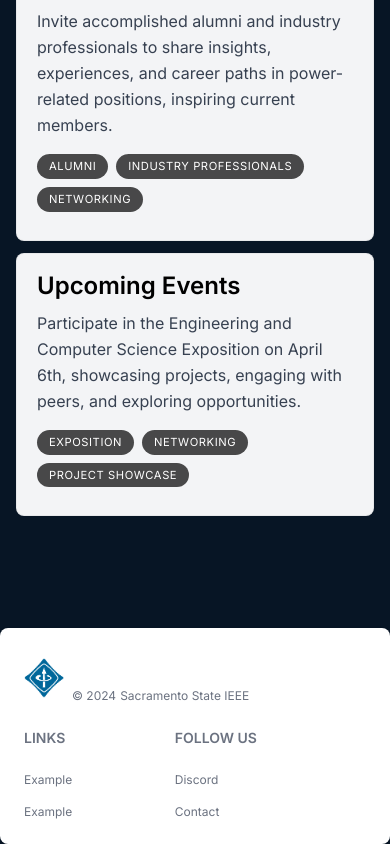
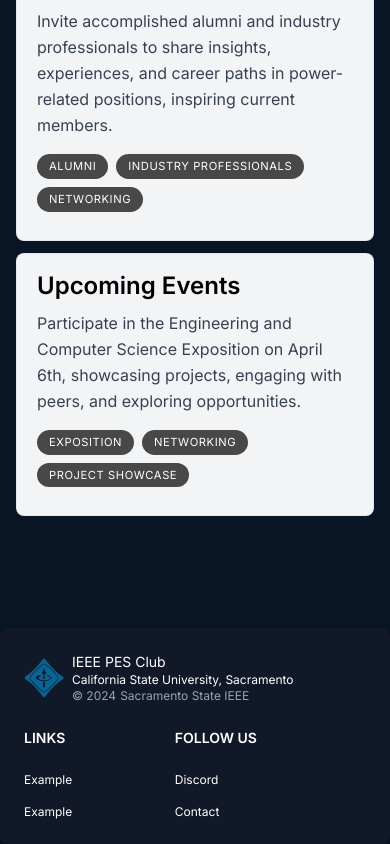
Before and after one commit to BrianBeilby/ieee-web-app, a Next.js app: page /events in a window 390 px wide. Shown: the part 1624-2468 px from the top of the page. Built offline with nearby package versions, Linux system fonts and the light colour scheme; what tw-elements would draw is missing.

Commit message:
Removed :dark media queries on components

```diff
--- a/src/components/FooterComponent.tsx
+++ b/src/components/FooterComponent.tsx
@@ -1,17 +1,10 @@
 "use client";
 import { Footer, CustomFlowbiteTheme } from "flowbite-react";
 import Image from "next/image";
-import {
-  BsDribbble,
-  BsFacebook,
-  BsGithub,
-  BsInstagram,
-  BsTwitter,
-} from "react-icons/bs";
 
 const customTheme: CustomFlowbiteTheme["footer"] = {
   root: {
-    base: "w-full rounded-lg bg-white shadow dark:bg-gray-900 md:flex md:items-center md:justify-between",
+    base: "w-full rounded-lg shadow bg-gray-900 md:flex md:items-center md:justify-between",
   },
 };
 
@@ -29,24 +22,42 @@ export default function FooterComponent() {
               className="w-10 h-10 md:w-12 md:h-12"
             />
             <div className="flex flex-col items-start">
-              <p className="text-sm text-white md:text-lg lg:text-2xl">IEEE PES Club</p>
+              <p className="text-sm text-white md:text-lg lg:text-2xl">
+                IEEE PES Club
+              </p>
               <p className="text-xs text-white md:text-md lg:text-xl">
                 California State University, Sacramento
               </p>
-              <Footer.Copyright by="Sacramento State IEEE" year={2024} className="text-xs md:text-md lg:text-xl"/>
+              <Footer.Copyright
+                by="Sacramento State IEEE"
+                year={2024}
+                className="text-xs md:text-md lg:text-xl text-gray-400"
+              />
             </div>
           </div>
           <div className="grid grid-cols-2 gap-8 mt-6 sm:mt-4 sm:grid-cols-3 sm:gap-6">
             <div>
-              <Footer.Title title="Links" className="text-sm md:text-md lg:text-lg" />
-              <Footer.LinkGroup col className="text-xs md:text-sm lg:text-lg">
+              <Footer.Title
+                title="Links"
+                className="text-sm md:text-md lg:text-lg text-white"
+              />
+              <Footer.LinkGroup
+                col
+                className="text-xs md:text-sm lg:text-lg text-white"
+              >
                 <Footer.Link href="#">Example</Footer.Link>
                 <Footer.Link href="#">Example</Footer.Link>
               </Footer.LinkGroup>
             </div>
             <div>
-              <Footer.Title title="follow us" className="text-sm md:text-md lg:text-lg" />
-              <Footer.LinkGroup col className="text-xs md:text-sm lg:text-lg">
+              <Footer.Title
+                title="follow us"
+                className="text-sm md:text-md lg:text-lg text-white"
+              />
+              <Footer.LinkGroup
+                col
+                className="text-xs md:text-sm lg:text-lg text-white"
+              >
                 <Footer.Link
                   href="https://discord.gg/mJs6e6KFTa"
                   target="_blank"
--- a/src/components/Navbar.tsx
+++ b/src/components/Navbar.tsx
@@ -49,7 +49,7 @@ export default function Navbar() {
             <li>
               <a
                 href="/about"
-                className={`block py-2 px-3 rounded md:p-0 ${pathname === '/about' ? 'text-white bg-blue-700 md:bg-transparent md:text-blue-700 dark:text-white md:dark:text-blue-500' : 'md:hover:bg-transparent md:border-0 md:hover:text-blue-700 text-white md:dark:hover:text-blue-500 hover:bg-gray-700 hover:text-white md:dark:hover:bg-transparent'}`}
+                className={`block py-2 px-3 rounded md:p-0 ${pathname === '/about' ? 'text-white bg-blue-700 md:bg-transparent md:text-blue-500' : 'md:hover:bg-transparent md:border-0 md:hover:text-blue-700 text-white md:dark:hover:text-blue-500 hover:bg-gray-700 hover:text-white md:dark:hover:bg-transparent'}`}
               >
                 About
               </a>
@@ -57,7 +57,7 @@ export default function Navbar() {
             <li>
               <a
                 href="/events"
-                className={`block py-2 px-3 rounded md:p-0 ${pathname === '/events' ? 'text-white bg-blue-700 md:bg-transparent md:text-blue-700 dark:text-white md:dark:text-blue-500' : 'md:hover:bg-transparent md:border-0 md:hover:text-blue-700 text-white md:dark:hover:text-blue-500 hover:bg-gray-700 hover:text-white md:dark:hover:bg-transparent'}`}
+                className={`block py-2 px-3 rounded md:p-0 ${pathname === '/events' ? 'text-white bg-blue-700 md:bg-transparent md:text-blue-500' : 'md:hover:bg-transparent md:border-0 md:hover:text-blue-700 text-white md:dark:hover:text-blue-500 hover:bg-gray-700 hover:text-white md:dark:hover:bg-transparent'}`}
               >
                 Events
               </a>
--- a/src/components/section-divider.tsx
+++ b/src/components/section-divider.tsx
@@ -6,7 +6,7 @@ import { motion } from "framer-motion";
 export default function SectionDivider() {
   return (
     <motion.div
-      className="bg-gray-200 my-24 h-16 w-1 rounded-full hidden sm:block dark:bg-opacity-20"
+      className="bg-gray-200 my-24 h-16 w-1 rounded-full hidden sm:block bg-opacity-20"
       initial={{ opacity: 0, y: 100 }}
       animate={{ opacity: 1, y: 0 }}
       transition={{ delay: 0.125 }}
```
